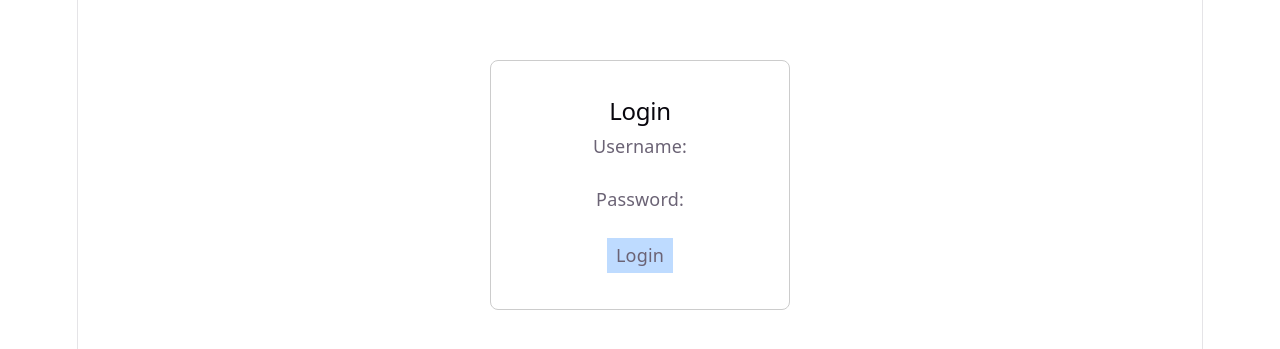
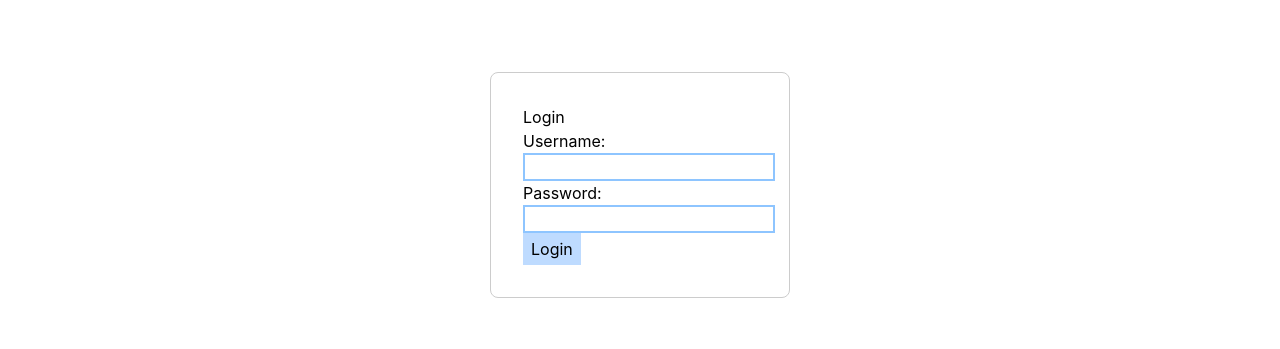
Before and after one commit to bogiszabo30/WebLearning, a Vue app in the folder Frontend/web-learning/: page /login in a window 1280 px wide. Shown: the part 215-564 px from the top of the page. Built offline with nearby package versions, Linux system fonts and the light colour scheme.

Commit message:
add input style

```diff
--- a/Frontend/web-learning/src/components/LoginComponent.vue
+++ b/Frontend/web-learning/src/components/LoginComponent.vue
@@ -4,11 +4,11 @@
     <form @submit.prevent="submitLogin">
       <div>
         <label for="username">Username:</label>
-        <input id="username" v-model="username" type="text" required />
+        <input id="username" v-model="username" type="text" required class="ui-input"/>
       </div>
       <div>
         <label for="password">Password:</label>
-        <input id="password" v-model="password" type="password" required />
+        <input id="password" v-model="password" type="password" required class="ui-input"/>
       </div>
       <button class="px-2 py-1 bg-blue-200" type="submit">Login</button>
     </form>
--- a/Frontend/web-learning/src/style.css
+++ b/Frontend/web-learning/src/style.css
@@ -1,298 +1,7 @@
 @import "tailwindcss";
 
-:root {
-  --text: #6b6375;
-  --text-h: #08060d;
-  --bg: #fff;
-  --border: #e5e4e7;
-  --code-bg: #f4f3ec;
-  --accent: #aa3bff;
-  --accent-bg: rgba(170, 59, 255, 0.1);
-  --accent-border: rgba(170, 59, 255, 0.5);
-  --social-bg: rgba(244, 243, 236, 0.5);
-  --shadow:
-    rgba(0, 0, 0, 0.1) 0 10px 15px -3px, rgba(0, 0, 0, 0.05) 0 4px 6px -2px;
-
-  --sans: system-ui, 'Segoe UI', Roboto, sans-serif;
-  --heading: system-ui, 'Segoe UI', Roboto, sans-serif;
-  --mono: ui-monospace, Consolas, monospace;
-
-  font: 18px/145% var(--sans);
-  letter-spacing: 0.18px;
-  color-scheme: light dark;
-  color: var(--text);
-  background: var(--bg);
-  font-synthesis: none;
-  text-rendering: optimizeLegibility;
-  -webkit-font-smoothing: antialiased;
-  -moz-osx-font-smoothing: grayscale;
-
-  @media (max-width: 1024px) {
-    font-size: 16px;
+@layer components {
+  .ui-input {
+    @apply border-2 border-blue-300;
   }
 }
-
-@media (prefers-color-scheme: dark) {
-  :root {
-    --text: #9ca3af;
-    --text-h: #f3f4f6;
-    --bg: #16171d;
-    --border: #2e303a;
-    --code-bg: #1f2028;
-    --accent: #c084fc;
-    --accent-bg: rgba(192, 132, 252, 0.15);
-    --accent-border: rgba(192, 132, 252, 0.5);
-    --social-bg: rgba(47, 48, 58, 0.5);
-    --shadow:
-      rgba(0, 0, 0, 0.4) 0 10px 15px -3px, rgba(0, 0, 0, 0.25) 0 4px 6px -2px;
-  }
-
-  #social .button-icon {
-    filter: invert(1) brightness(2);
-  }
-}
-
-body {
-  margin: 0;
-}
-
-h1,
-h2 {
-  font-family: var(--heading);
-  font-weight: 500;
-  color: var(--text-h);
-}
-
-h1 {
-  font-size: 56px;
-  letter-spacing: -1.68px;
-  margin: 32px 0;
-  @media (max-width: 1024px) {
-    font-size: 36px;
-    margin: 20px 0;
-  }
-}
-h2 {
-  font-size: 24px;
-  line-height: 118%;
-  letter-spacing: -0.24px;
-  margin: 0 0 8px;
-  @media (max-width: 1024px) {
-    font-size: 20px;
-  }
-}
-p {
-  margin: 0;
-}
-
-code,
-.counter {
-  font-family: var(--mono);
-  display: inline-flex;
-  border-radius: 4px;
-  color: var(--text-h);
-}
-
-code {
-  font-size: 15px;
-  line-height: 135%;
-  padding: 4px 8px;
-  background: var(--code-bg);
-}
-
-.counter {
-  font-size: 16px;
-  padding: 5px 10px;
-  border-radius: 5px;
-  color: var(--accent);
-  background: var(--accent-bg);
-  border: 2px solid transparent;
-  transition: border-color 0.3s;
-  margin-bottom: 24px;
-
-  &:hover {
-    border-color: var(--accent-border);
-  }
-  &:focus-visible {
-    outline: 2px solid var(--accent);
-    outline-offset: 2px;
-  }
-}
-
-.hero {
-  position: relative;
-
-  .base,
-  .framework,
-  .vite {
-    inset-inline: 0;
-    margin: 0 auto;
-  }
-
-  .base {
-    width: 170px;
-    position: relative;
-    z-index: 0;
-  }
-
-  .framework,
-  .vite {
-    position: absolute;
-  }
-
-  .framework {
-    z-index: 1;
-    top: 34px;
-    height: 28px;
-    transform: perspective(2000px) rotateZ(300deg) rotateX(44deg) rotateY(39deg)
-      scale(1.4);
-  }
-
-  .vite {
-    z-index: 0;
-    top: 107px;
-    height: 26px;
-    width: auto;
-    transform: perspective(2000px) rotateZ(300deg) rotateX(40deg) rotateY(39deg)
-      scale(0.8);
-  }
-}
-
-#app {
-  width: 1126px;
-  max-width: 100%;
-  margin: 0 auto;
-  text-align: center;
-  border-inline: 1px solid var(--border);
-  min-height: 100svh;
-  display: flex;
-  flex-direction: column;
-  box-sizing: border-box;
-}
-
-#center {
-  display: flex;
-  flex-direction: column;
-  gap: 25px;
-  place-content: center;
-  place-items: center;
-  flex-grow: 1;
-
-  @media (max-width: 1024px) {
-    padding: 32px 20px 24px;
-    gap: 18px;
-  }
-}
-
-#next-steps {
-  display: flex;
-  border-top: 1px solid var(--border);
-  text-align: left;
-
-  & > div {
-    flex: 1 1 0;
-    padding: 32px;
-    @media (max-width: 1024px) {
-      padding: 24px 20px;
-    }
-  }
-
-  .icon {
-    margin-bottom: 16px;
-    width: 22px;
-    height: 22px;
-  }
-
-  @media (max-width: 1024px) {
-    flex-direction: column;
-    text-align: center;
-  }
-}
-
-#docs {
-  border-right: 1px solid var(--border);
-
-  @media (max-width: 1024px) {
-    border-right: none;
-    border-bottom: 1px solid var(--border);
-  }
-}
-
-#next-steps ul {
-  list-style: none;
-  padding: 0;
-  display: flex;
-  gap: 8px;
-  margin: 32px 0 0;
-
-  .logo {
-    height: 18px;
-  }
-
-  a {
-    color: var(--text-h);
-    font-size: 16px;
-    border-radius: 6px;
-    background: var(--social-bg);
-    display: flex;
-    padding: 6px 12px;
-    align-items: center;
-    gap: 8px;
-    text-decoration: none;
-    transition: box-shadow 0.3s;
-
-    &:hover {
-      box-shadow: var(--shadow);
-    }
-    .button-icon {
-      height: 18px;
-      width: 18px;
-    }
-  }
-
-  @media (max-width: 1024px) {
-    margin-top: 20px;
-    flex-wrap: wrap;
-    justify-content: center;
-
-    li {
-      flex: 1 1 calc(50% - 8px);
-    }
-
-    a {
-      width: 100%;
-      justify-content: center;
-      box-sizing: border-box;
-    }
-  }
-}
-
-#spacer {
-  height: 88px;
-  border-top: 1px solid var(--border);
-  @media (max-width: 1024px) {
-    height: 48px;
-  }
-}
-
-.ticks {
-  position: relative;
-  width: 100%;
-
-  &::before,
-  &::after {
-    content: '';
-    position: absolute;
-    top: -4.5px;
-    border: 5px solid transparent;
-  }
-
-  &::before {
-    left: 0;
-    border-left-color: var(--border);
-  }
-  &::after {
-    right: 0;
-    border-right-color: var(--border);
-  }
-}
--- a/Frontend/web-learning/src/views/LoginView.vue
+++ b/Frontend/web-learning/src/views/LoginView.vue
@@ -6,9 +6,11 @@ import LoginComponent from '../components/LoginComponent.vue'
 
 
 <template>
- <LoginComponent>
+    <div class="flex items-center justify-center h-screen">
+        <LoginComponent>
 
- </LoginComponent>
+        </LoginComponent>
+    </div>
 </template>
 
 <style scoped>
```
